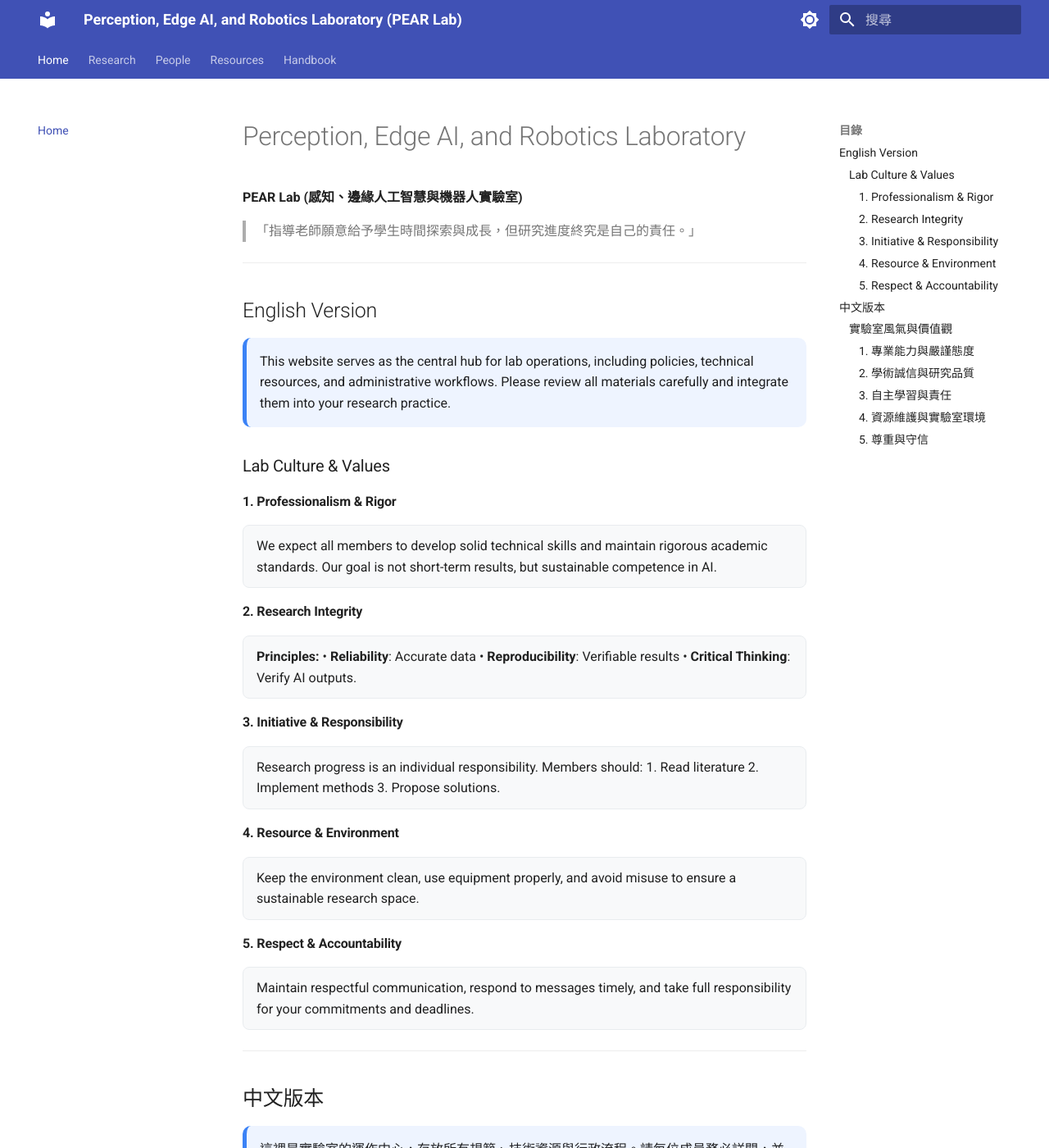
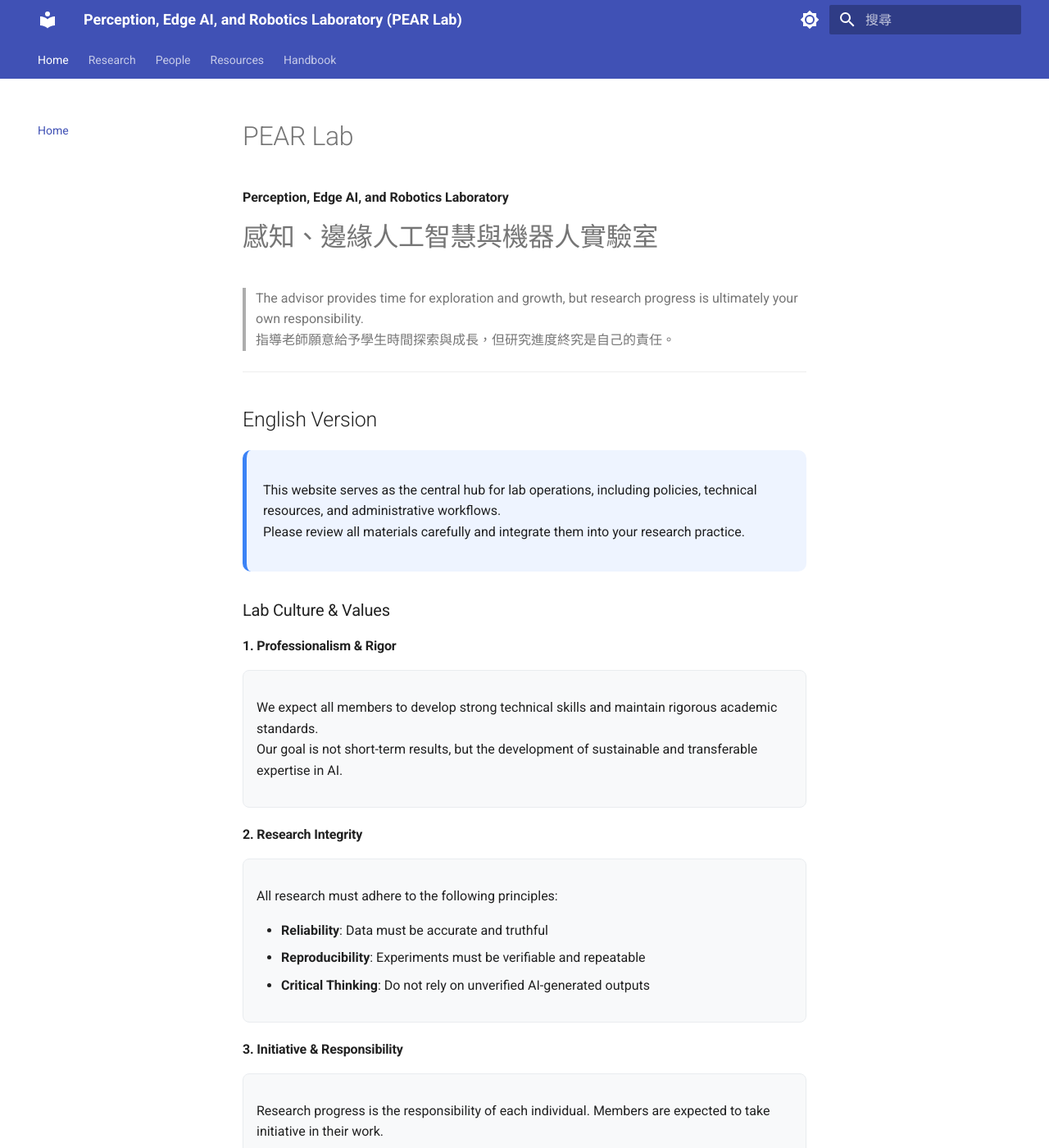
Before and after one commit to Ewz9/lab_handbook, an MkDocs documentation site: the page built from docs/index.md, in a window 1280 px wide and 1400 px high. Shown: the whole window at 82% size. Built offline with MkDocs 1.6.1 and Material for MkDocs 9.7.7, drawn with Linux system fonts in a browser that asks for light colours; some of the changed text lies outside the part shown.

Commit message:
Update index.md

```diff
--- a/docs/index.md
+++ b/docs/index.md
@@ -1,76 +1,144 @@
-# Perception, Edge AI, and Robotics Laboratory
-**PEAR Lab (感知、邊緣人工智慧與機器人實驗室)**
+# PEAR Lab
+**Perception, Edge AI, and Robotics Laboratory**
 
-> 「指導老師願意給予學生時間探索與成長，但研究進度終究是自己的責任。」
+# 感知、邊緣人工智慧與機器人實驗室
+
+> The advisor provides time for exploration and growth, but research progress is ultimately your own responsibility.
+> 指導老師願意給予學生時間探索與成長，但研究進度終究是自己的責任。
 
 ---
 
 ## English Version
 
-<div style="background-color:#eef4ff; padding:16px; border-radius:10px; margin:16px 0; border-left:5px solid #3b82f6;">
-This website serves as the central hub for lab operations, including policies, technical resources, and administrative workflows. Please review all materials carefully and integrate them into your research practice.
+<div style="background-color:#eef4ff; padding:20px; border-radius:10px; margin:20px 0; border-left:5px solid #3b82f6;">
+<p>
+This website serves as the central hub for lab operations, including policies, technical resources, and administrative workflows.<br>
+Please review all materials carefully and integrate them into your research practice.
+</p>
 </div>
 
 ### Lab Culture & Values
 
 #### 1. Professionalism & Rigor
-<div style="padding:12px 16px; background-color:#f8f9fa; border-radius:8px; border:1px solid #e9ecef; margin-top:5px; margin-bottom:10px;">
-We expect all members to develop solid technical skills and maintain rigorous academic standards. Our goal is not short-term results, but sustainable competence in AI.
+<div style="padding:16px; background-color:#f8f9fa; border-radius:8px; border:1px solid #e9ecef; margin-bottom:20px;">
+<p>
+We expect all members to develop strong technical skills and maintain rigorous academic standards.<br>
+Our goal is not short-term results, but the development of sustainable and transferable expertise in AI.
+</p>
 </div>
 
 #### 2. Research Integrity
-<div style="padding:12px 16px; background-color:#f8f9fa; border-radius:8px; border:1px solid #e9ecef; margin-top:5px; margin-bottom:10px;">
-<strong>Principles:</strong>
-• <strong>Reliability</strong>: Accurate data • <strong>Reproducibility</strong>: Verifiable results • <strong>Critical Thinking</strong>: Verify AI outputs.
+<div style="padding:16px; background-color:#f8f9fa; border-radius:8px; border:1px solid #e9ecef; margin-bottom:20px;">
+<p>All research must adhere to the following principles:</p>
+
+<ul>
+  <li><strong>Reliability</strong>: Data must be accurate and truthful</li>
+  <li><strong>Reproducibility</strong>: Experiments must be verifiable and repeatable</li>
+  <li><strong>Critical Thinking</strong>: Do not rely on unverified AI-generated outputs</li>
+</ul>
 </div>
 
 #### 3. Initiative & Responsibility
-<div style="padding:12px 16px; background-color:#f8f9fa; border-radius:8px; border:1px solid #e9ecef; margin-top:5px; margin-bottom:10px;">
-Research progress is an individual responsibility. Members should:
-1. Read literature 2. Implement methods 3. Propose solutions.
+<div style="padding:16px; background-color:#f8f9fa; border-radius:8px; border:1px solid #e9ecef; margin-bottom:20px;">
+<p>
+Research progress is the responsibility of each individual. Members are expected to take initiative in their work.
+</p>
+
+<p><strong>Expected behaviors:</strong></p>
+<ol>
+  <li>Read relevant literature</li>
+  <li>Implement and validate methods</li>
+  <li>Identify problems and propose solutions</li>
+</ol>
 </div>
 
 #### 4. Resource & Environment
-<div style="padding:12px 16px; background-color:#f8f9fa; border-radius:8px; border:1px solid #e9ecef; margin-top:5px; margin-bottom:10px;">
-Keep the environment clean, use equipment properly, and avoid misuse to ensure a sustainable research space.
+<div style="padding:16px; background-color:#f8f9fa; border-radius:8px; border:1px solid #e9ecef; margin-bottom:20px;">
+<ul>
+  <li>Maintain a clean working environment</li>
+  <li>Use equipment properly</li>
+  <li>Avoid misuse or unnecessary resource consumption</li>
+</ul>
 </div>
 
+<p>Maintain a safe and sustainable research environment for all members.</p>
+
 #### 5. Respect & Accountability
-<div style="padding:12px 16px; background-color:#f8f9fa; border-radius:8px; border:1px solid #e9ecef; margin-top:5px; margin-bottom:10px;">
-Maintain respectful communication, respond to messages timely, and take full responsibility for your commitments and deadlines.
+<div style="padding:16px; background-color:#f8f9fa; border-radius:8px; border:1px solid #e9ecef; margin-bottom:20px;">
+<p>
+Mutual respect and accountability are fundamental to a professional research environment.
+</p>
+
+<ul>
+  <li>Maintain respectful communication with advisors and lab members</li>
+  <li>Respond to messages and meeting requests in a timely manner</li>
+  <li>Do not become unresponsive or unavailable without prior notice</li>
+  <li>Take responsibility for your commitments and deadlines</li>
+</ul>
 </div>
 
 ---
 
 ## 中文版本
 
-<div style="background-color:#eef4ff; padding:16px; border-radius:10px; margin:16px 0; border-left:5px solid #3b82f6;">
-這裡是實驗室的運作中心，存放所有規範、技術資源與行政流程。請每位成員務必詳閱，並將其內化為研究生活的一部分。
+<div style="background-color:#eef4ff; padding:20px; border-radius:10px; margin:20px 0; border-left:5px solid #3b82f6;">
+<p>
+這裡是實驗室的運作中心，存放所有規範、技術資源與行政流程。<br>
+請每位成員務必詳閱，並將其內化為研究生活的一部分。
+</p>
 </div>
 
 ### 實驗室風氣與價值觀
 
 #### 1. 專業能力與嚴謹態度
-<div style="padding:12px 16px; background-color:#f8f9fa; border-radius:8px; border:1px solid #e9ecef; margin-top:5px; margin-bottom:10px;">
-本實驗室期望每位成員培養紮實的專業能力與嚴謹的學術態度，強調可持續累積的核心能力。
+<div style="padding:16px; background-color:#f8f9fa; border-radius:8px; border:1px solid #e9ecef; margin-bottom:20px;">
+<p>
+本實驗室期望每位成員培養紮實的專業能力與嚴謹的學術態度，強調可持續累積且可轉移的核心能力。
+</p>
 </div>
 
 #### 2. 學術誠信與研究品質
-<div style="padding:12px 16px; background-color:#f8f9fa; border-radius:8px; border:1px solid #e9ecef; margin-top:5px; margin-bottom:10px;">
-• <strong>真實可靠</strong>：數據須真實 • <strong>可驗證性</strong>：過程須可重現 • <strong>批判思考</strong>：不得盲信 AI 結果。
+<div style="padding:16px; background-color:#f8f9fa; border-radius:8px; border:1px solid #e9ecef; margin-bottom:20px;">
+<ul>
+  <li><strong>真實可靠</strong>：實驗數據須真實</li>
+  <li><strong>可驗證性</strong>：研究過程須可重現</li>
+  <li><strong>批判思考</strong>：不得盲信未驗證之 AI 結果</li>
+</ul>
 </div>
 
 #### 3. 自主學習與責任
-<div style="padding:12px 16px; background-color:#f8f9fa; border-radius:8px; border:1px solid #e9ecef; margin-top:5px; margin-bottom:10px;">
-<strong>核心行為：</strong> 主動閱讀文獻、實作驗證方法、整理問題並提出解法。
+<div style="padding:16px; background-color:#f8f9fa; border-radius:8px; border:1px solid #e9ecef; margin-bottom:20px;">
+<p><strong>建議基本行為：</strong></p>
+<ol>
+  <li>主動閱讀文獻</li>
+  <li>實作與驗證方法</li>
+  <li>整理問題並提出解法</li>
+</ol>
 </div>
 
 #### 4. 資源維護與實驗室環境
-<div style="padding:12px 16px; background-color:#f8f9fa; border-radius:8px; border:1px solid #e9ecef; margin-top:5px; margin-bottom:10px;">
-維持環境整潔、正確使用設備、避免不當使用，共同維護安全且可持續的研究環境。
+<div style="padding:16px; background-color:#f8f9fa; border-radius:8px; border:1px solid #e9ecef; margin-bottom:20px;">
+<ul>
+  <li>維持環境整潔</li>
+  <li>正確使用設備</li>
+  <li>避免不當使用或資源浪費</li>
+</ul>
 </div>
 
+<p>共同維護安全且可持續的研究環境。</p>
+
 #### 5. 尊重與守信
-<div style="padding:12px 16px; background-color:#f8f9fa; border-radius:8px; border:1px solid #e9ecef; margin-top:5px; margin-bottom:10px;">
-保持禮貌、準時回覆訊息與會議、不無故失聯，並對自身承諾的工作與時程負責。
+<div style="padding:16px; background-color:#f8f9fa; border-radius:8px; border:1px solid #e9ecef; margin-bottom:20px;">
+<p>
+良好的研究環境建立於彼此尊重與基本的責任感之上。
+</p>
+
+<ul>
+  <li>與指導教授及實驗室成員保持基本禮貌與尊重</li>
+  <li>應適時回覆訊息與會議安排</li>
+  <li>不得無故失聯或長時間未回應</li>
+  <li>對自身承諾之工作與時程負責</li>
+</ul>
 </div>
+
+---
```
